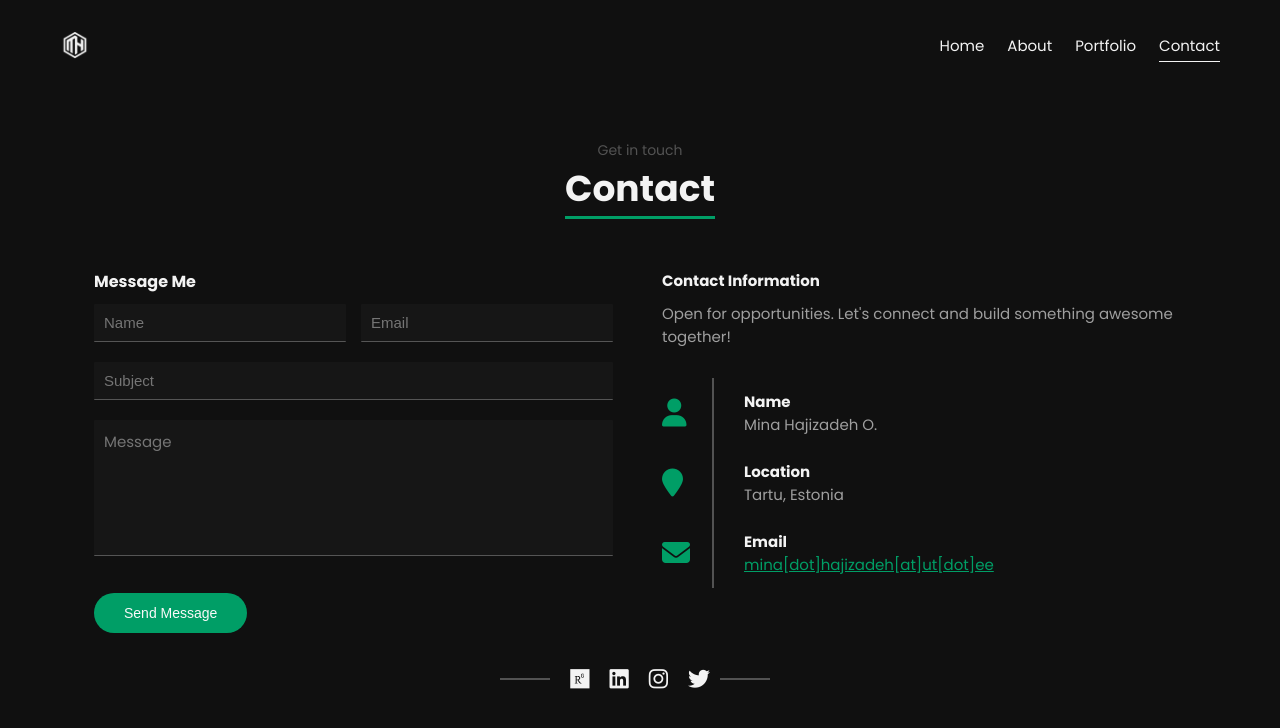
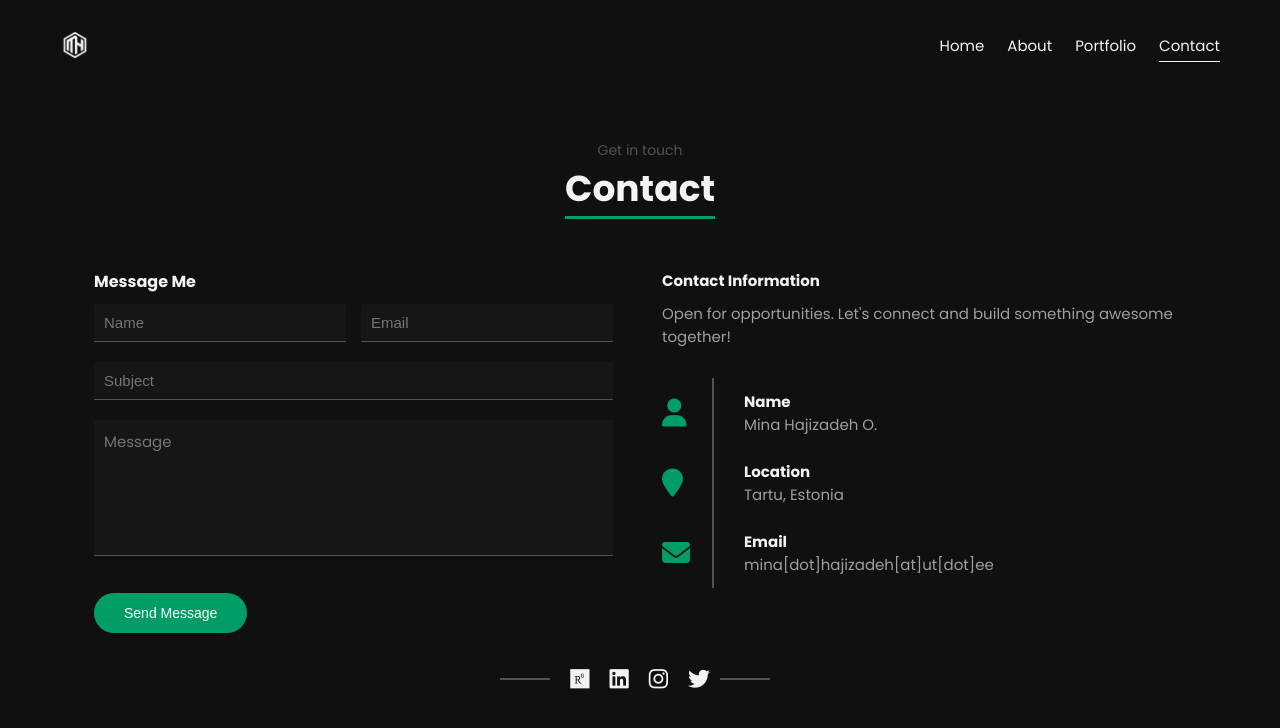
Before and after one commit to salimrostami/salimReact, a React (Create React App) app: page /contact in a window 1280 px wide. Shown: the top 728 px of the page. Built offline with nearby package versions, Linux system fonts and the light colour scheme.

Commit message:
contact email hyperlink removed

```diff
--- a/src/components/ContactInfo.js
+++ b/src/components/ContactInfo.js
@@ -47,7 +47,7 @@ const ContactInfo = ({ name, email, location }) => {
             <div className="mediaWrap">
               <h6 className="infoType">Email</h6>
               <span className="infoValue">
-                <a href={`mailto:${email}`}>{email}</a>
+                {email}
               </span>
             </div>
           </div>
```
